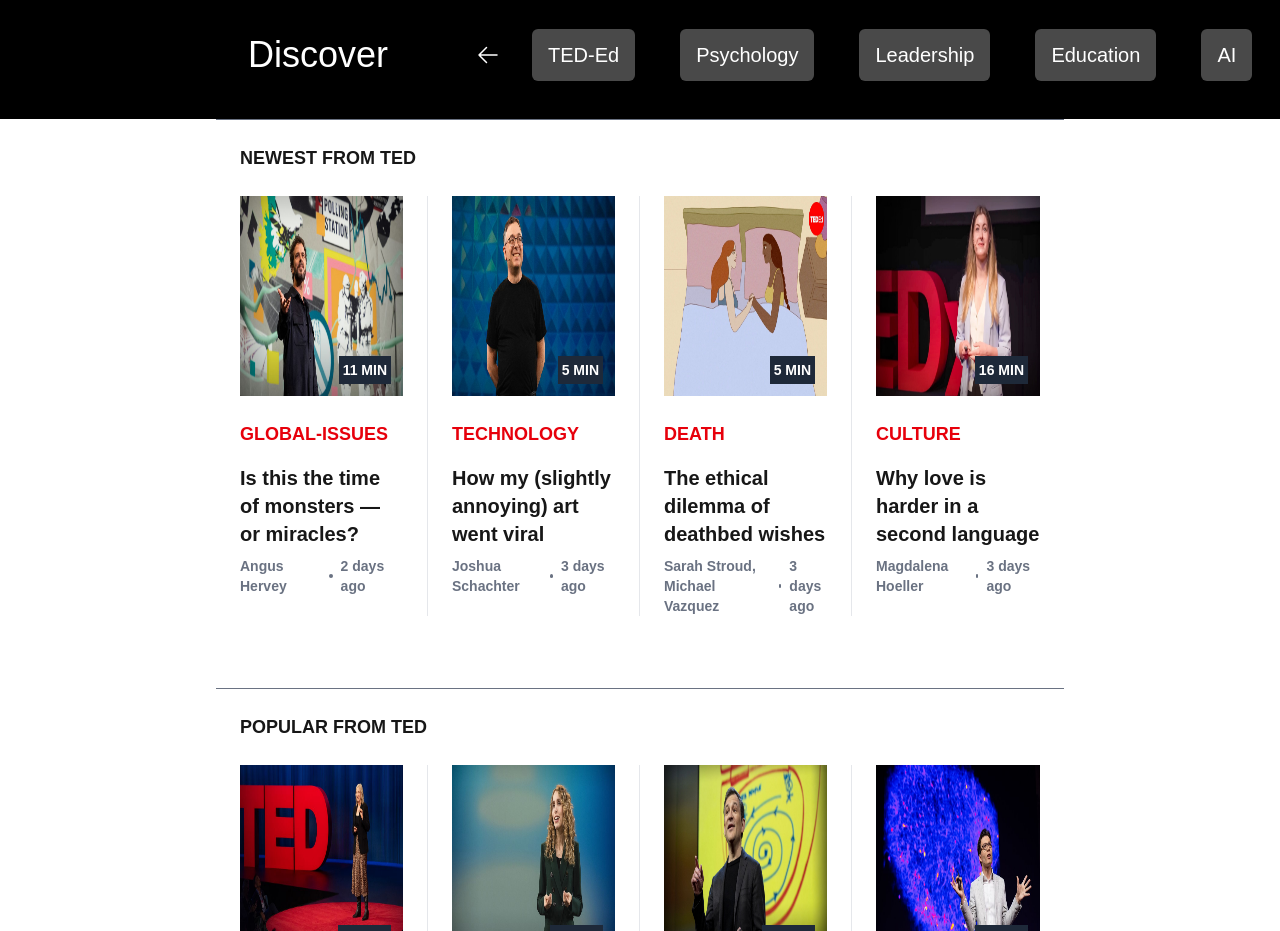
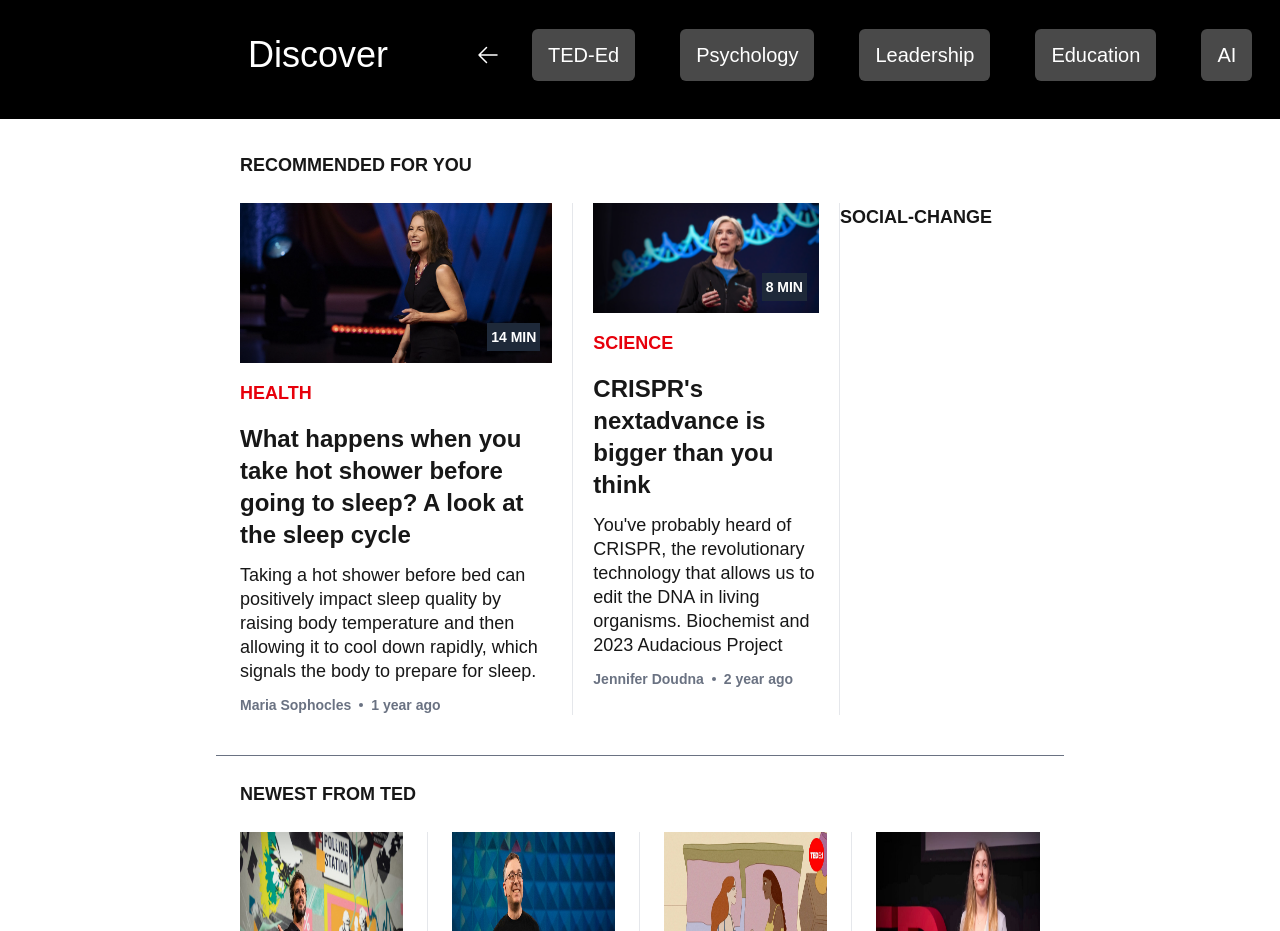
Before and after one commit to umar-developer-01/Ted, a Next.js app: page / in a window 1280 px wide. Shown: the part 1460-2391 px from the top of the page. Built offline with nearby package versions, Linux system fonts and the light colour scheme.

Commit message:
Added grid and first two grids chil d elements

```diff
--- a/components/body.tsx
+++ b/components/body.tsx
@@ -1,7 +1,7 @@
 import Main from "@/components/body/main"
 import FourParts from "@/components/body/fourparts"
 import Discover from "@/components/discover";
-// import Recommended from "@/components/recommended";
+import Recommended from "@/components/recommended";
 import News from "@/components/news";
 import Popular from "@/components/popular";
 
@@ -11,6 +11,7 @@
             <Main />
             <FourParts />
             <Discover />
+            <Recommended />
             <News />
             <Popular />
         </>
--- a/components/recommended.tsx
+++ b/components/recommended.tsx
@@ -1,10 +1,58 @@
+import FirstRecommended from "@/public/First recommended.png";
+import SecondRecommended from "@/public/second recommended.png"
+import Image from "next/image";
+
+const Recommended = () => {
+    return (
+
+        <div className="text-lg font-bold py-4 mx-60 mb-6 mt-2">
+
+            <p className="font-semibold text-lg pt-2">RECOMMENDED FOR YOU</p>
+            <div className="mt-6 grid grid-cols-12 divide-x-1 divide-gray-200">
+                <div className="col-span-5 pr-5">
+                    <div className="relative">
+                        <Image src={FirstRecommended} alt="First-Recommendation" className="w-full h-full" />
+                        <span className="absolute bg-gray-800 text-white text-sm p-1 bottom-3 right-3">14 MIN</span>
+                    </div>
+
+                    <div className="text-red-600 font-semibold mt-4 mb-4">HEALTH</div>
+
+                    <div className="text-2xl font-bold mb-2">What happens when you take hot shower before going to sleep? A look at the sleep cycle</div>
+
+                    <div className="mt-3 mb-3 font-medium leading-6">
+                        Taking a hot shower before bed can positively impact sleep quality by raising body temperature and then allowing it to cool down rapidly, which signals the body to prepare for sleep.
+                    </div>
+
+                    <div className="flex items-center text-gray-500 gap-2 text-sm">
+                        <div>Maria Sophocles</div>
+
+                        <div className="h-1 w-1 rounded-full bg-gray-500"></div>
+                        <div>1 year ago</div>
+                    </div>
+                </div>
+                <div className="col-span-4 px-5">
+                    <div className="relative">
+                        <Image src={SecondRecommended} alt="First-Recommendation" className="w-full h-full" />
+                        <span className="absolute bg-gray-800 text-white text-sm p-1 bottom-3 right-3">8 MIN</span>
+                    </div>
+                    <div className="text-red-600 font-semibold mt-4 mb-4">SCIENCE</div>
 
 
-const Recommended = () =>{
-    return (
+                    <div className="text-2xl font-bold mb-2">CRISPR's nextadvance is bigger than you think</div>
+                    <div className="mt-3 mb-3 font-medium leading-6">
+                        You've probably heard of CRISPR, the revolutionary technology that allows us to edit the DNA in living organisms. Biochemist and 2023 Audacious Project
+                    </div>
+                    <div className="flex items-center text-gray-500 gap-2 text-sm">
+                        <div>Jennifer Doudna</div>
 
-        <div className="mt-4 mx-54 border-t border-black-900 text-lg font-bold py-4">
-           RECOMMENDED FOR YOU
+                        <div className="h-1 w-1 rounded-full bg-gray-500"></div>
+                        <div>2 year ago</div>
+                    </div>
+                </div>
+                <div className="col-span-3">
+                    SOCIAL-CHANGE
+                </div>
+            </div>
         </div>
 
     )
```
Also changed, not shown: public/First recommended.png (added), public/second recommended.png (added).
